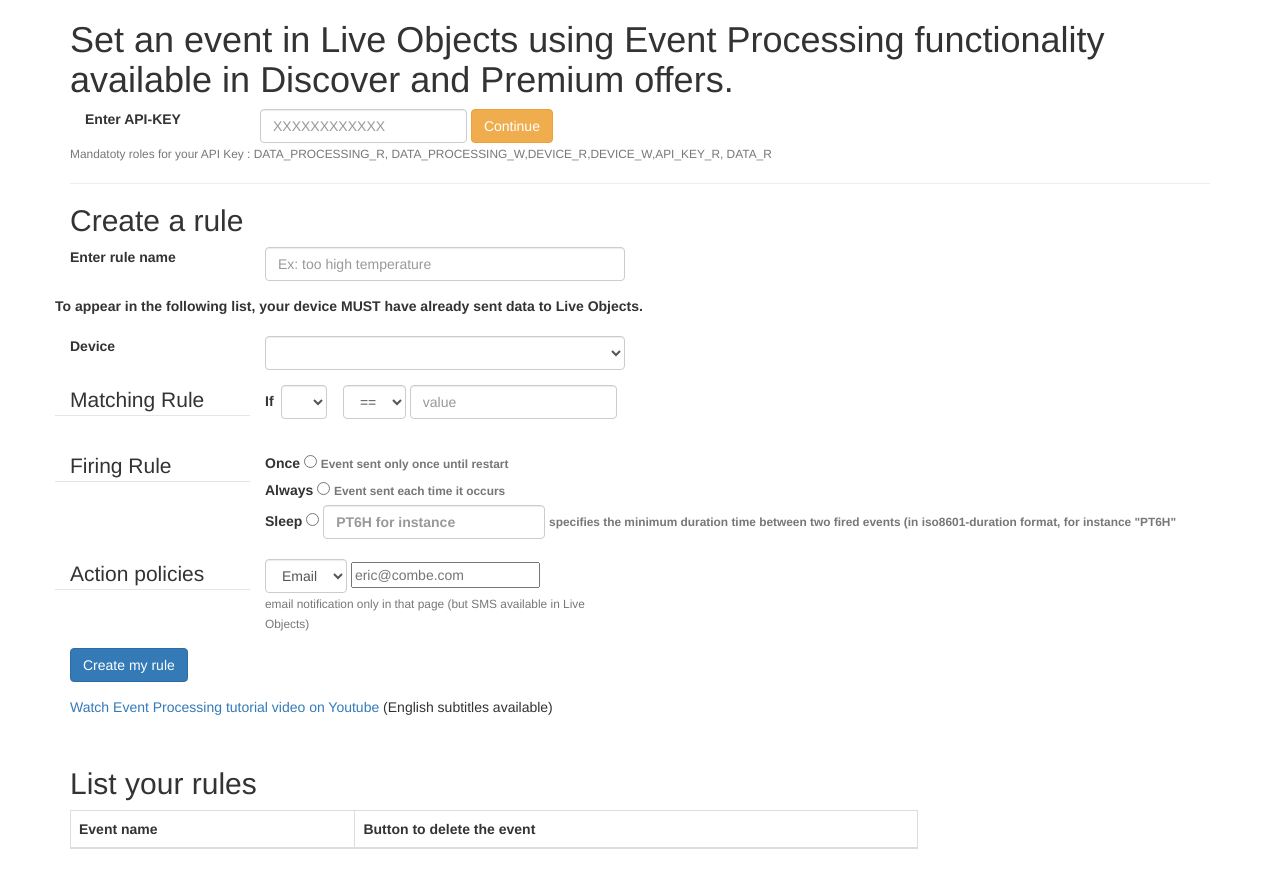
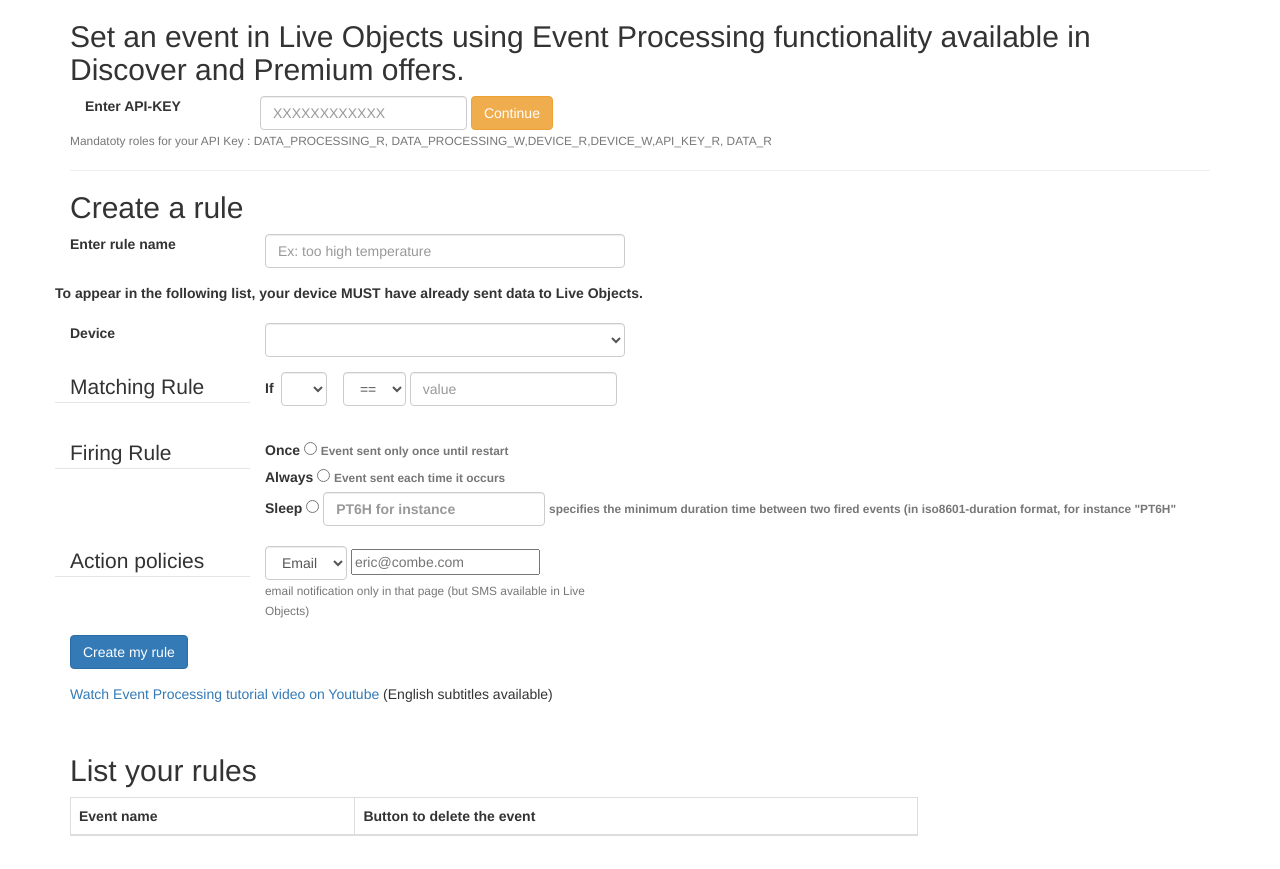
Before and after one commit to rzr/ready-to-use-dev, a plain HTML site: page Simple event processing a simple file to set up rule engine/index.html in a window 1280 px wide. Drawn offline with nearby package versions, Linux system fonts and the light colour scheme.

Commit message:
Modify h1 header

```diff
--- a/Simple event processing a simple file to set up rule engine/index.html
+++ b/Simple event processing a simple file to set up rule engine/index.html
@@ -14,7 +14,8 @@
   </head>
   <body>
 <div class="container">
-  <p><h1>Set an event in Live Objects using Event Processing functionality available in Discover and Premium offers.</h1></p>
+  <p><h2>Set an event in Live Objects using Event Processing functionality available in Discover and Premium offers.</h2></p>
+
   <form id="formAPI" name="formAPI">
     <div class="form-inline">
       <label for="inputName3" class="col-sm-2 col-form-label">Enter API-KEY</label>
```
